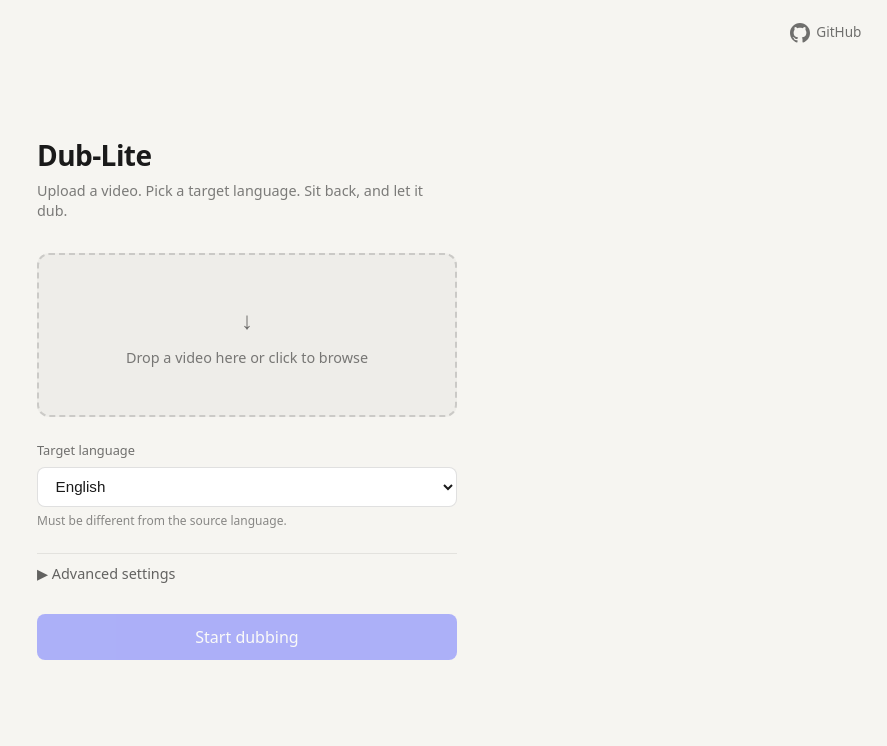
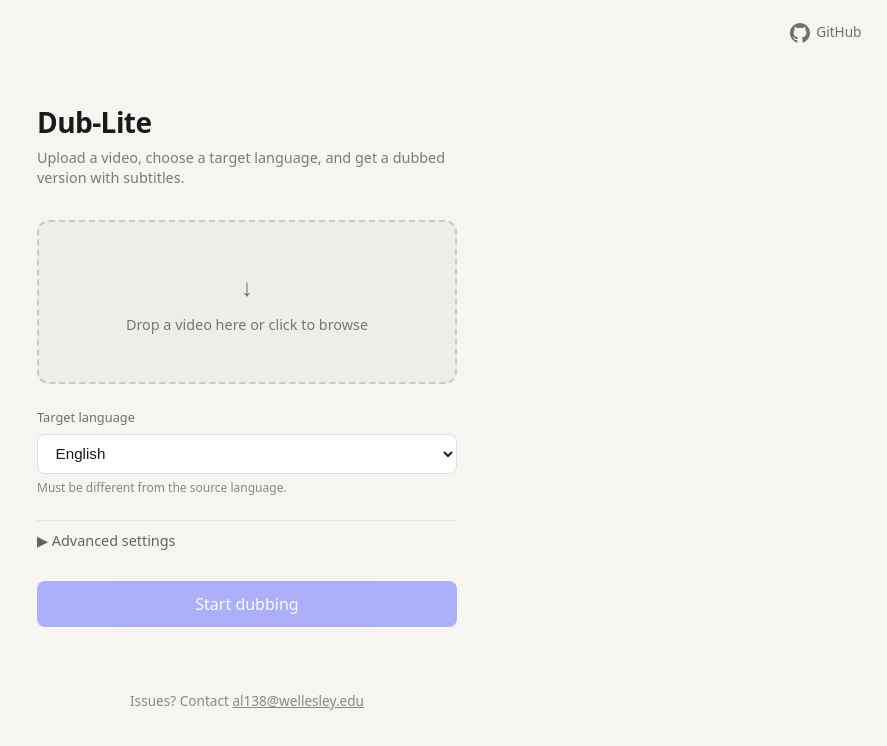
Before and after one commit to alisha-li/dub-lite, a React (Vite) app in the folder frontend/: page / in a window 1280 px wide. Shown: the top 746 px of the page, without its empty margins (393-1280 px from the left). Built offline with nearby package versions, Linux system fonts and the light colour scheme; no server answers.

Commit message:
update: ui

```diff
--- a/frontend/src/App.css
+++ b/frontend/src/App.css
@@ -366,3 +366,15 @@
 .download-btn:hover {
   background: #535bf2;
 }
+
+.contact-line {
+  text-align: center;
+  color: #888;
+  font-size: 0.85rem;
+  margin-top: 2rem;
+}
+
+.contact-line a {
+  color: #888;
+  text-decoration: underline;
+}
--- a/frontend/src/App.jsx
+++ b/frontend/src/App.jsx
@@ -170,7 +170,7 @@ function App() {
       </a>
       <div className="app">
       <h1>Dub-Lite</h1>
-      <p className="tagline">Upload a video. Pick a target language. Sit back, and let it dub.</p>
+      <p className="tagline">Upload a video, choose a target language, and get a dubbed version with subtitles.</p>
 
       <form onSubmit={handleSubmit} className="form">
         <div className="section">
@@ -392,6 +392,7 @@ function App() {
         </div>
       )}
     </div>
+    <p className="contact-line">Issues? Contact <a href="mailto:al138@wellesley.edu">al138@wellesley.edu</a></p>
     </>
   )
 }
```
